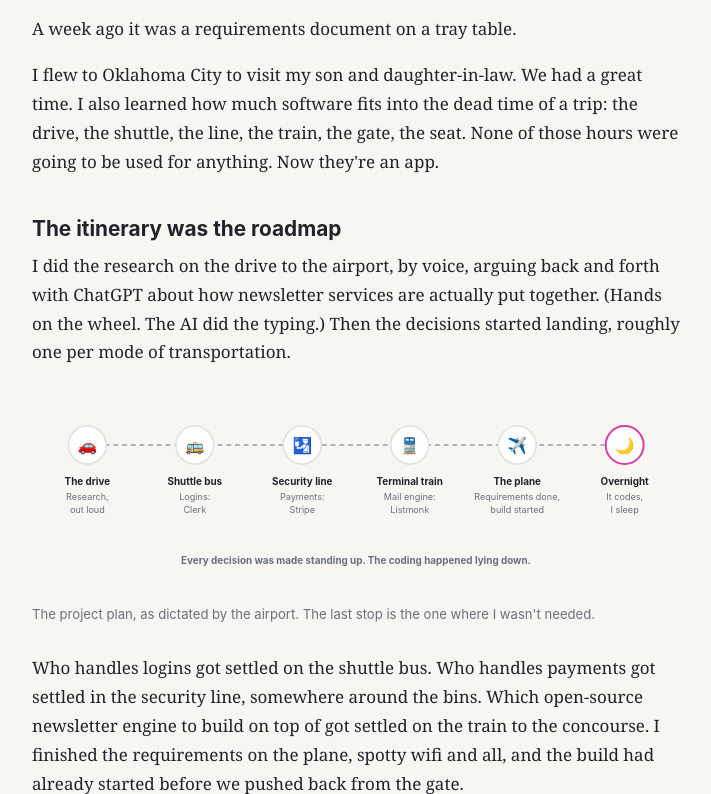
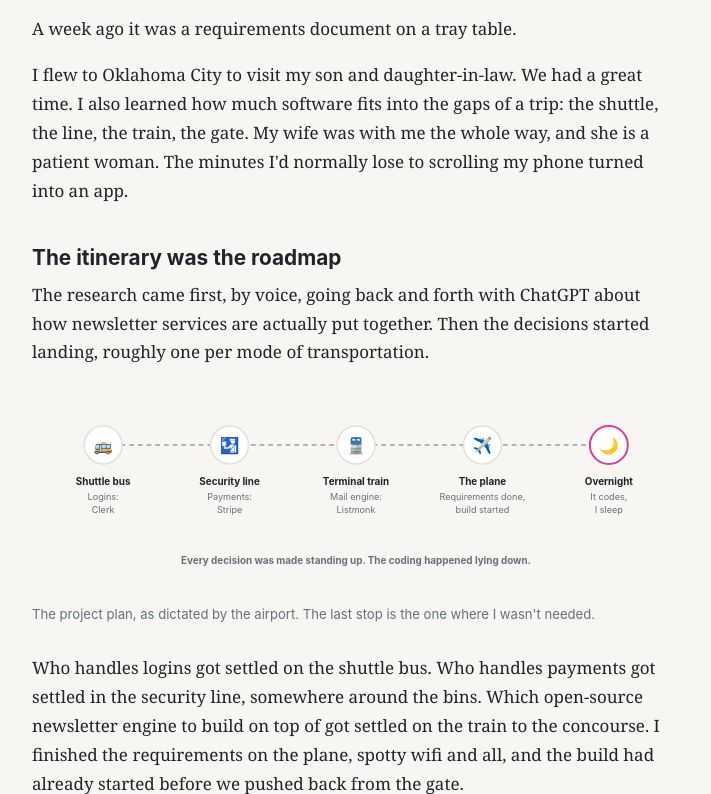
Before and after one commit to alandmunro/the-staff-of-ten, a plain HTML site: page flockletter-1-the-weekend.html in a window 1280 px wide. Shown: the part 831-1625 px from the top of the page, without its empty margins (284-995 px from the left). Drawn offline with Linux system fonts and the light colour scheme.

Commit message:
Reword the trip paragraph in Part 1 and drop the drive stop
Co-Authored-By: Claude Fable 5.2 <noreply@anthropic.com>
Claude-Session: https://claude.ai/code/session_01GhxUBzuFza5WEWxwRa4jeL

```diff
--- a/flockletter-1-the-weekend.html
+++ b/flockletter-1-the-weekend.html
@@ -168,56 +168,50 @@ nav.series{display:flex;justify-content:space-between;gap:1rem;font-size:.9rem;m
       </figure>
       <p>Flockletter is live. Real site, real logins, real newsletters: <a href="https://flockletter.frostyflamingosoftware.com/">flockletter.frostyflamingosoftware.com</a>. It's an open-source newsletter service for small businesses, the kind with a few hundred people who actually asked to hear from them and an owner who would rather be doing anything other than configuring email.</p>
       <p>A week ago it was a requirements document on a tray table.</p>
-      <p>I flew to Oklahoma City to visit my son and daughter-in-law. We had a great time. I also learned how much software fits into the dead time of a trip: the drive, the shuttle, the line, the train, the gate, the seat. None of those hours were going to be used for anything. Now they're an app.</p>
+      <p>I flew to Oklahoma City to visit my son and daughter-in-law. We had a great time. I also learned how much software fits into the gaps of a trip: the shuttle, the line, the train, the gate. My wife was with me the whole way, and she is a patient woman. The minutes I'd normally lose to scrolling my phone turned into an app.</p>
 
       <h2>The itinerary was the roadmap</h2>
-      <p>I did the research on the drive to the airport, by voice, arguing back and forth with ChatGPT about how newsletter services are actually put together. (Hands on the wheel. The AI did the typing.) Then the decisions started landing, roughly one per mode of transportation.</p>
+      <p>The research came first, by voice, going back and forth with ChatGPT about how newsletter services are actually put together. Then the decisions started landing, roughly one per mode of transportation.</p>
       <figure>
-        <svg aria-label="Six stops from the car to the overnight build, each with the product decision made there" role="img" viewBox="0 0 820 250" xmlns="http://www.w3.org/2000/svg">
+        <svg aria-label="Five stops from the shuttle bus to the overnight build, each with the product decision made there" role="img" viewBox="0 0 820 250" xmlns="http://www.w3.org/2000/svg">
           <g font-family="-apple-system,'Segoe UI',sans-serif">
-            <line class="d-rail" stroke-dasharray="6 5" stroke-width="1.5" x1="70" x2="750" y1="62" y2="62"></line>
+            <line class="d-rail" stroke-dasharray="6 5" stroke-width="1.5" x1="90" x2="730" y1="62" y2="62"></line>
             <g text-anchor="middle">
+
               <g>
-                <circle class="d-card" cx="70" cy="62" r="24" stroke-width="2"></circle>
-                <text font-size="20" x="70" y="69">🚗</text>
-                <text class="d-ink" font-size="12.5" font-weight="700" x="70" y="112">The drive</text>
-                <text class="d-muted" font-size="11.5" x="70" y="132">Research,</text>
-                <text class="d-muted" font-size="11.5" x="70" y="148">out loud</text>
+                <circle class="d-card" cx="90" cy="62" r="24" stroke-width="2"></circle>
+                <text font-size="20" x="90" y="69">🚌</text>
+                <text class="d-ink" font-size="12.5" font-weight="700" x="90" y="112">Shuttle bus</text>
+                <text class="d-muted" font-size="11.5" x="90" y="132">Logins:</text>
+                <text class="d-muted" font-size="11.5" x="90" y="148">Clerk</text>
               </g>
               <g>
-                <circle class="d-card" cx="206" cy="62" r="24" stroke-width="2"></circle>
-                <text font-size="20" x="206" y="69">🚌</text>
-                <text class="d-ink" font-size="12.5" font-weight="700" x="206" y="112">Shuttle bus</text>
-                <text class="d-muted" font-size="11.5" x="206" y="132">Logins:</text>
-                <text class="d-muted" font-size="11.5" x="206" y="148">Clerk</text>
+                <circle class="d-card" cx="250" cy="62" r="24" stroke-width="2"></circle>
+                <text font-size="20" x="250" y="69">🛂</text>
+                <text class="d-ink" font-size="12.5" font-weight="700" x="250" y="112">Security line</text>
+                <text class="d-muted" font-size="11.5" x="250" y="132">Payments:</text>
+                <text class="d-muted" font-size="11.5" x="250" y="148">Stripe</text>
               </g>
               <g>
-                <circle class="d-card" cx="342" cy="62" r="24" stroke-width="2"></circle>
-                <text font-size="20" x="342" y="69">🛂</text>
-                <text class="d-ink" font-size="12.5" font-weight="700" x="342" y="112">Security line</text>
-                <text class="d-muted" font-size="11.5" x="342" y="132">Payments:</text>
-                <text class="d-muted" font-size="11.5" x="342" y="148">Stripe</text>
+                <circle class="d-card" cx="410" cy="62" r="24" stroke-width="2"></circle>
+                <text font-size="20" x="410" y="69">🚆</text>
+                <text class="d-ink" font-size="12.5" font-weight="700" x="410" y="112">Terminal train</text>
+                <text class="d-muted" font-size="11.5" x="410" y="132">Mail engine:</text>
+                <text class="d-muted" font-size="11.5" x="410" y="148">Listmonk</text>
               </g>
               <g>
-                <circle class="d-card" cx="478" cy="62" r="24" stroke-width="2"></circle>
-                <text font-size="20" x="478" y="69">🚆</text>
-                <text class="d-ink" font-size="12.5" font-weight="700" x="478" y="112">Terminal train</text>
-                <text class="d-muted" font-size="11.5" x="478" y="132">Mail engine:</text>
-                <text class="d-muted" font-size="11.5" x="478" y="148">Listmonk</text>
+                <circle class="d-card" cx="570" cy="62" r="24" stroke-width="2"></circle>
+                <text font-size="20" x="570" y="69">✈️</text>
+                <text class="d-ink" font-size="12.5" font-weight="700" x="570" y="112">The plane</text>
+                <text class="d-muted" font-size="11.5" x="570" y="132">Requirements done,</text>
+                <text class="d-muted" font-size="11.5" x="570" y="148">build started</text>
               </g>
               <g>
-                <circle class="d-card" cx="614" cy="62" r="24" stroke-width="2"></circle>
-                <text font-size="20" x="614" y="69">✈️</text>
-                <text class="d-ink" font-size="12.5" font-weight="700" x="614" y="112">The plane</text>
-                <text class="d-muted" font-size="11.5" x="614" y="132">Requirements done,</text>
-                <text class="d-muted" font-size="11.5" x="614" y="148">build started</text>
-              </g>
-              <g>
-                <circle class="d-card d-acc-s" cx="750" cy="62" r="24" stroke-width="2.5"></circle>
-                <text font-size="20" x="750" y="69">🌙</text>
-                <text class="d-ink" font-size="12.5" font-weight="700" x="750" y="112">Overnight</text>
-                <text class="d-muted" font-size="11.5" x="750" y="132">It codes,</text>
-                <text class="d-muted" font-size="11.5" x="750" y="148">I sleep</text>
+                <circle class="d-card d-acc-s" cx="730" cy="62" r="24" stroke-width="2.5"></circle>
+                <text font-size="20" x="730" y="69">🌙</text>
+                <text class="d-ink" font-size="12.5" font-weight="700" x="730" y="112">Overnight</text>
+                <text class="d-muted" font-size="11.5" x="730" y="132">It codes,</text>
+                <text class="d-muted" font-size="11.5" x="730" y="148">I sleep</text>
               </g>
             </g>
             <text class="d-muted" font-size="12.5" font-weight="700" text-anchor="middle" x="410" y="212">Every decision was made standing up. The coding happened lying down.</text>
```
